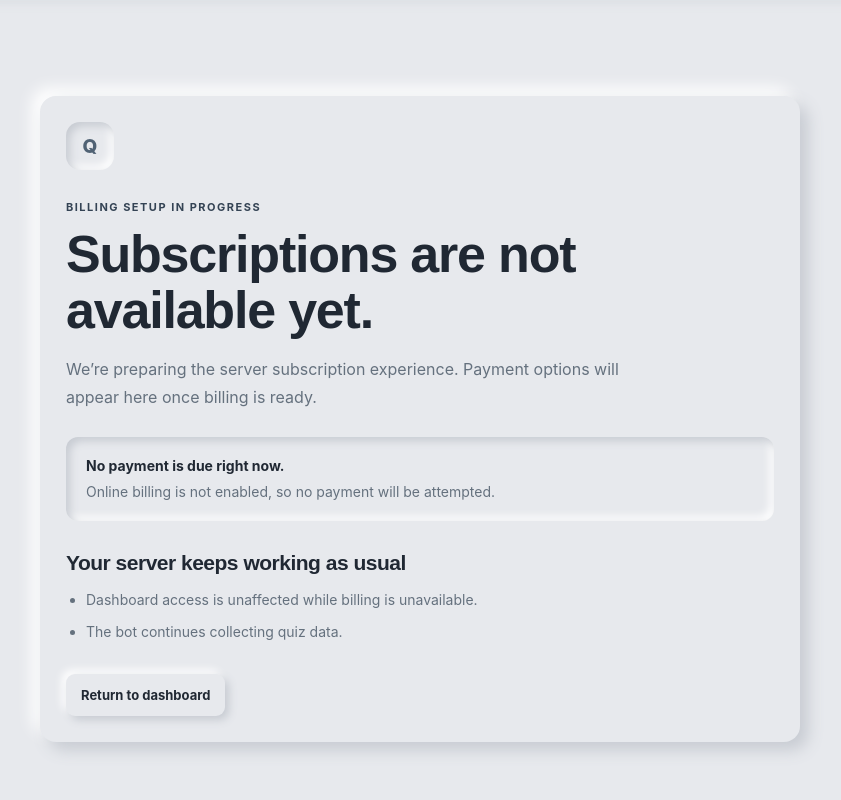
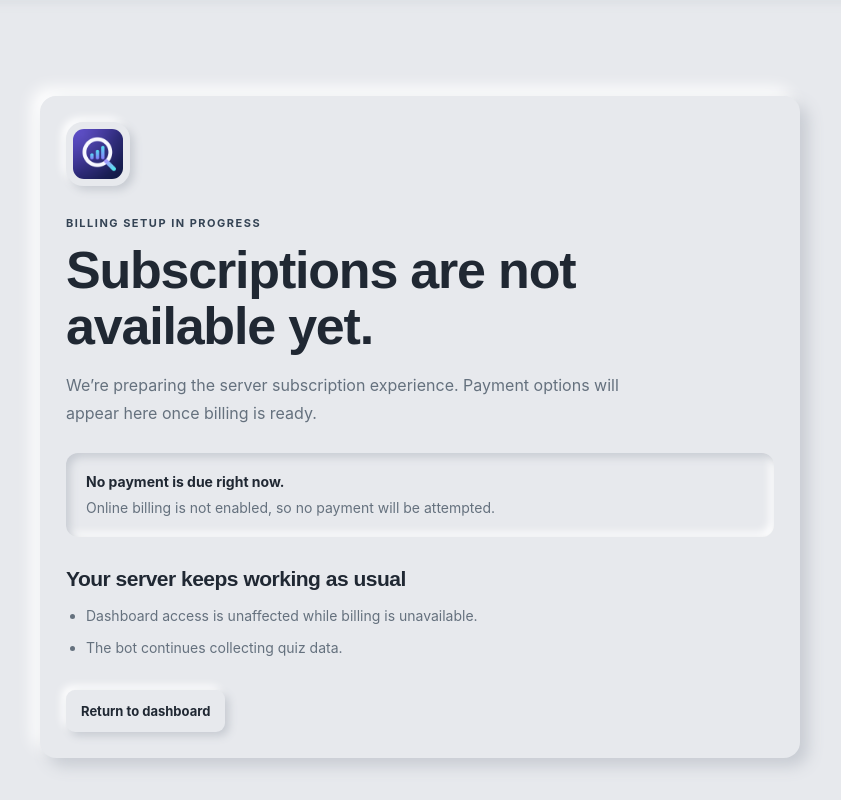
Before and after one commit to chandutalawar187-blip/quiz_analyze_bot, a Python web app: template multiserver_bot/src/quizcord_bot/templates/billing_unavailable.html in a window 1280 px wide. Shown: the part 72-872 px from the top of the page, without its empty margins (220-1061 px from the left). Before the commit the page ends 824 px from the top, so only its background shows below. Run offline with Jinja, Linux system fonts and the light colour scheme; the template is opened without the code that fills it, so the values that code supplies are empty.

Commit message:
Add app icon to billing setup page
Co-authored-by: Copilot <223556219+Copilot@users.noreply.github.com>

```diff
--- a/multiserver_bot/pyproject.toml
+++ b/multiserver_bot/pyproject.toml
@@ -26,4 +26,4 @@ quizcord-analytics = "quizcord_bot.__main__:main"
 where = ["src"]
 
 [tool.setuptools.package-data]
-quizcord_bot = ["templates/*.html", "static/*.css", "static/*.js", "static/*.txt", "static/icons/*.svg", "static/icons/LICENSE"]
+quizcord_bot = ["templates/*.html", "static/*.css", "static/*.js", "static/*.png", "static/*.txt", "static/icons/*.svg", "static/icons/LICENSE"]
--- a/multiserver_bot/src/quizcord_bot/static/billing.css
+++ b/multiserver_bot/src/quizcord_bot/static/billing.css
@@ -90,7 +90,8 @@ main { width: min(1120px, calc(100% - 40px)); margin: 0 auto; padding: 64px 0 42
 
 .availability-main { width: min(760px, calc(100% - 40px)); padding-top: clamp(56px, 12vh, 132px); }
 .availability-card { padding: clamp(28px, 6vw, 56px); border-radius: 22px; }
-.availability-mark { width: 48px; height: 48px; display: grid; place-items: center; margin-bottom: 30px; border-radius: 14px; color: var(--accent-strong); background: var(--bg); box-shadow: var(--shadow-inset); font-size: 19px; font-weight: 800; }
+.availability-mark { width: 64px; height: 64px; display: grid; place-items: center; margin-bottom: 30px; padding: 7px; border-radius: 17px; background: var(--bg); box-shadow: var(--shadow-soft); }
+.availability-mark img { display: block; width: 100%; height: 100%; border-radius: 11px; object-fit: cover; }
 .availability-card h1 { max-width: 580px; font-size: clamp(34px, 6vw, 52px); }
 .availability-intro { max-width: 570px; margin: 18px 0 26px; color: var(--muted); font-size: 16px; line-height: 1.7; }
 .availability-notice { display: grid; gap: 5px; padding: 18px 20px; border-radius: 12px; color: var(--text); background: var(--panel); box-shadow: var(--shadow-inset); font-size: 14px; line-height: 1.55; }
--- a/multiserver_bot/src/quizcord_bot/templates/billing_unavailable.html
+++ b/multiserver_bot/src/quizcord_bot/templates/billing_unavailable.html
@@ -3,8 +3,9 @@
 <head>
   <meta charset="utf-8">
   <meta name="viewport" content="width=device-width, initial-scale=1">
-  <meta name="color-scheme" content="dark">
+  <meta name="color-scheme" content="light">
   <title>Billing setup in progress · Quizcord Analytics</title>
+  <link rel="icon" type="image/png" href="/static/quizcord-analytics-icon.png">
   <link rel="stylesheet" href="/static/billing.css">
 </head>
 <body>
@@ -17,7 +18,7 @@
   </header>
   <main class="availability-main">
     <article class="card availability-card">
-      <div class="availability-mark" aria-hidden="true">Q</div>
+      <div class="availability-mark"><img src="/static/quizcord-analytics-icon.png" alt="Quizcord Analytics"></div>
       <p class="eyebrow">Billing setup in progress</p>
       <h1>Subscriptions are not available yet.</h1>
       <p class="availability-intro">We’re preparing the server subscription experience. Payment options will appear here once billing is ready.</p>
```
Also changed, not shown: multiserver_bot/tests/test_web.py (+4 -0 lines), multiserver_bot/src/quizcord_bot/static/quizcord-analytics-icon.png (added).
